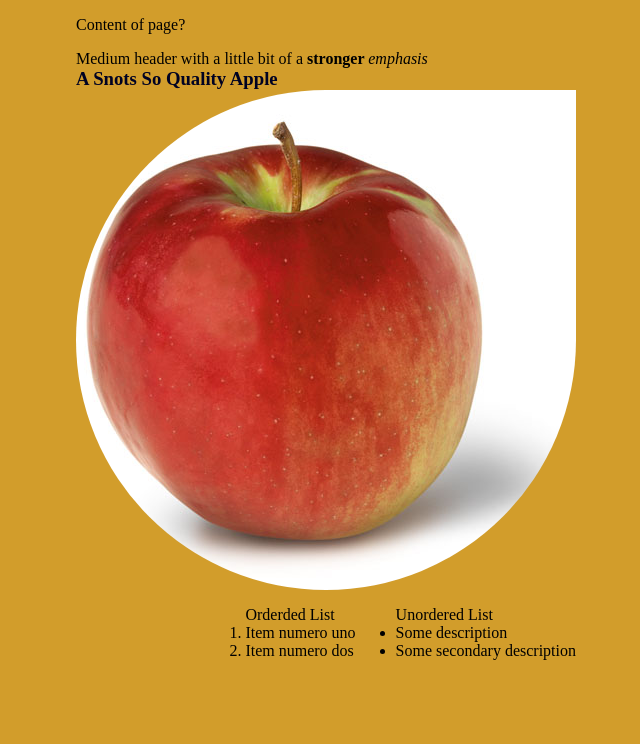
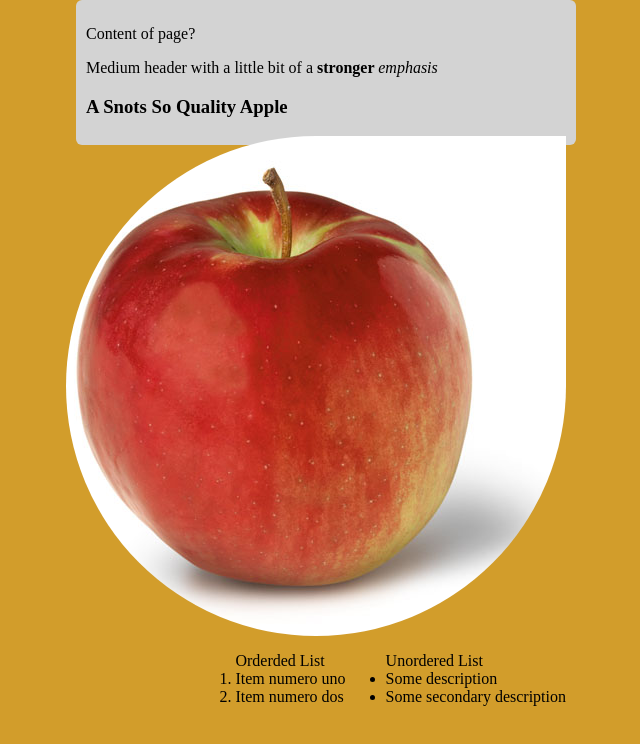
Before and after one commit to manny-douge/web-page-clones, a website: page app/index.html in a window 1280 px wide. Shown: the whole page, without its empty margins (314-954 px from the left). Drawn offline with Linux system fonts and the light colour scheme.

Commit message:
updated random things

```diff
--- a/app/css/main.css
+++ b/app/css/main.css
@@ -1,8 +1,9 @@
 .center
 {
+    width:500px;
+    height: 1200px;
+    margin:0 auto 0 auto;
     background-color:#d29d2b;
-    width:500px;
-    margin:0 auto 0 auto;
 }
 .apple-image
 {
@@ -13,15 +14,20 @@
     border-bottom-left-radius: 100%;
 
 }
+.main-content
+{
+    background-color: #d3d3d3;
+    padding: 9px 10px;
+    border-radius: 6px;
+}
 ul,
 ol
 {
-    float: right;
+    float:right;
     display: inline-block;
 }
 #apple
 {
-    color:#000222;
     border:50% solid blue;
     margin:0 auto;
 }
--- a/app/index.html
+++ b/app/index.html
@@ -6,11 +6,13 @@
         <link rel="stylesheet" href="css/main.css">
     </head>
     <body class="center">
+        <!-- Main Content -->
+    <div class="main-content">
             <p>Content of page?</p>
             <h> Medium header with a little bit of a <strong> stronger </strong>
                  <em> emphasis </em>
             </h>
-        <h3 id="apple">A Snots So Quality Apple</h3>
+            <h3 id="ap">A Snots So Quality Apple</h3>
             <a href="images/apple.png" target="_blank">
                 <img class="apple-image" src="images/apple.png">
             </a>
@@ -22,5 +24,6 @@
                 <li>Item numero uno</li>
                 <li>Item numero dos</li>
             </ol>
+    </div>
     </body>
 </html>
```
Lines whose indentation alone changed are shown as unchanged.
